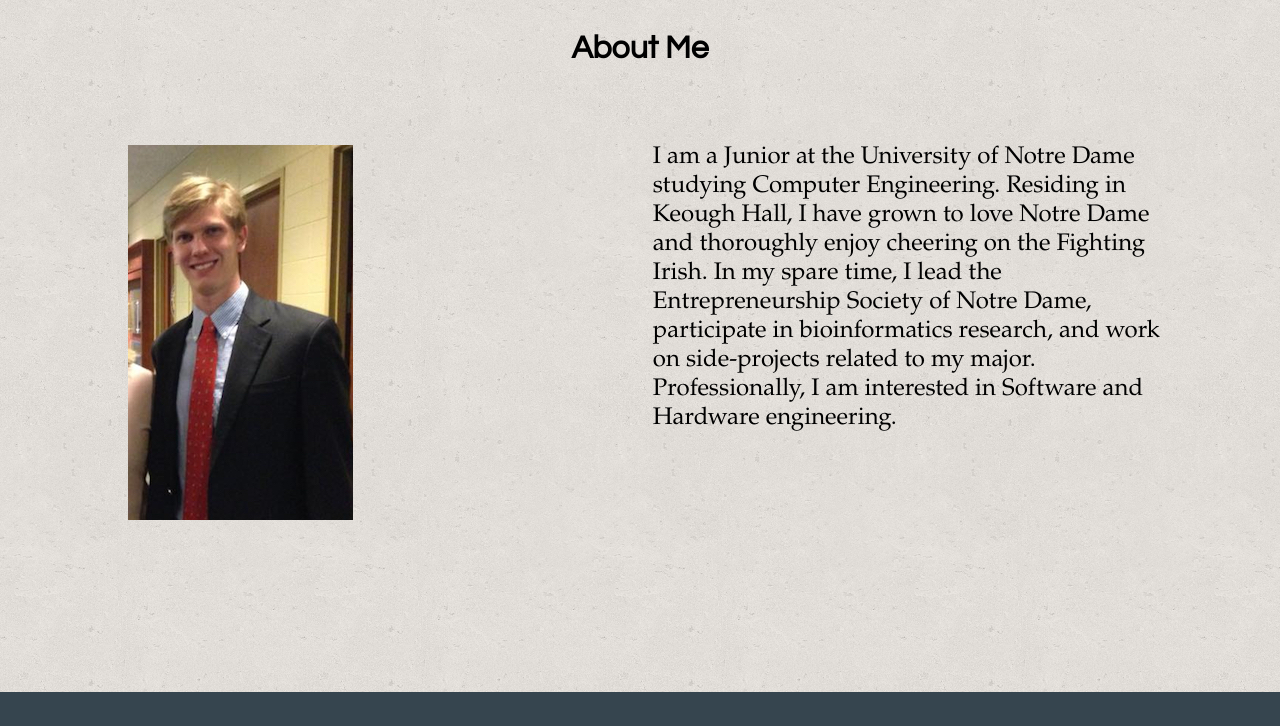
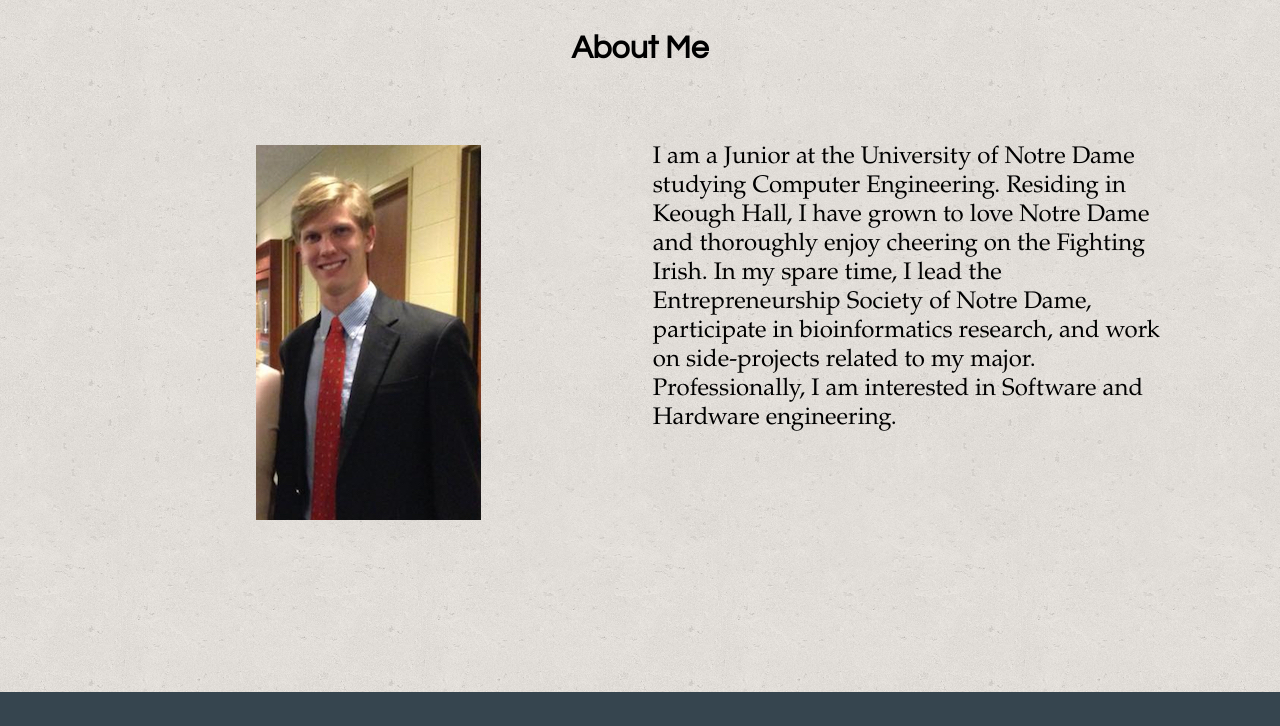
Before and after one commit to willmarkley/willmarkley.com, a plain HTML site: page index.html in a window 1280 px wide. Shown: the part 708-1434 px from the top of the page. Drawn offline with Linux system fonts and the light colour scheme.

Commit message:
Update stylesheet.css

```diff
--- a/css/stylesheet.css
+++ b/css/stylesheet.css
@@ -91,7 +91,7 @@ section {
 
 	.about-picture {
 		float:left;
-		padding-left:10%;
+		padding-left:20%;
 		padding-top:40px;
 	}
 
```
